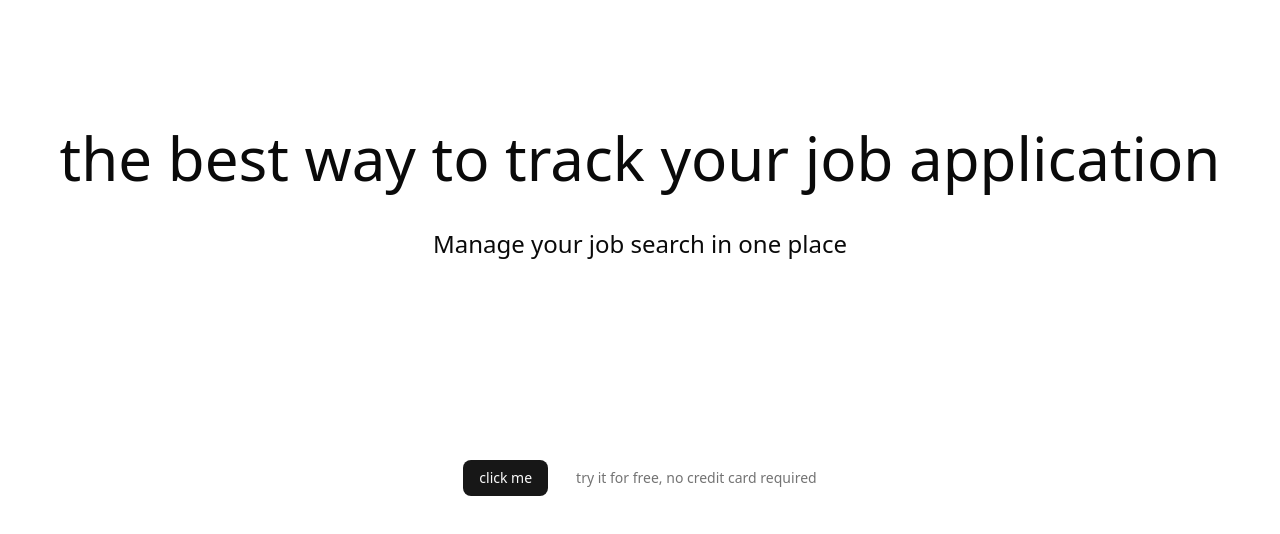
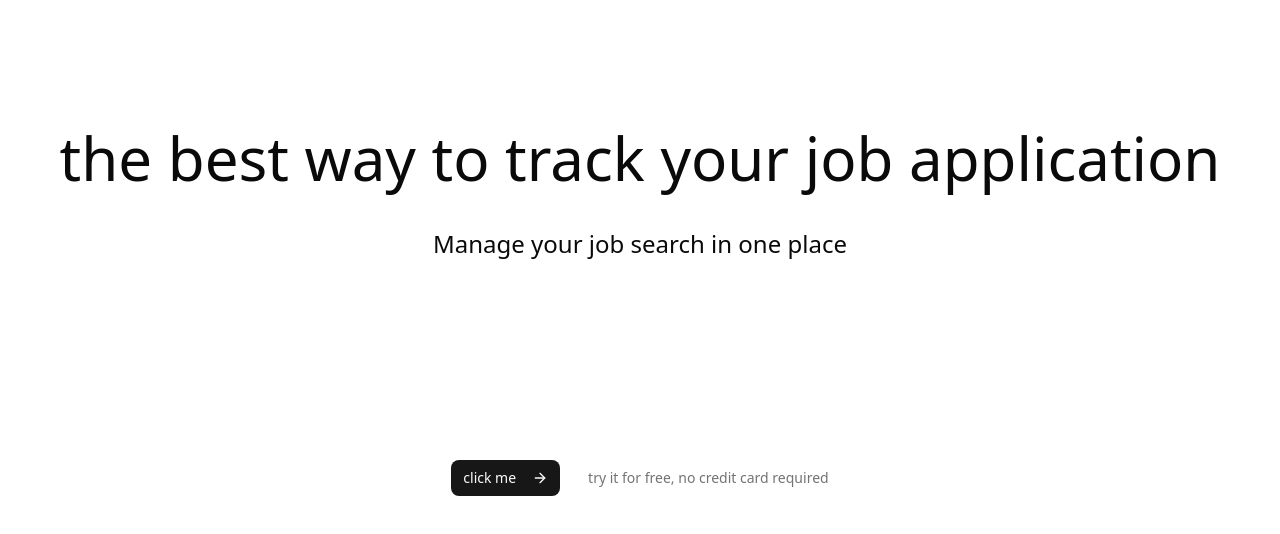
Before and after one commit to sandula-sanchana/Job-application-tracker, a Next.js app: page / in a window 1280 px wide. Shown: the top 534 px of the page. Built offline with nearby package versions, Linux system fonts and the light colour scheme.

Commit message:
add dashboard,signup and sign in pages

```diff
--- /dev/null
+++ b/app/dashboard/page.tsx
@@ -0,0 +1,10 @@
+
+
+export default function dashboard(){
+
+    return(
+        <>
+            <h1>dashboard </h1>
+        </>
+    )
+}
--- a/app/page.tsx
+++ b/app/page.tsx
@@ -1,4 +1,5 @@
 import {Button} from "@/components/ui/button";
+import {ArrowRight} from 'lucide-react'
 
 
 export default function Home() {
@@ -15,7 +16,7 @@ export default function Home() {
                          Manage your job search in one place
                      </p>
                      <div className='flex justify-center py-40 items-center gap-7 '>
-                         <Button className=''> click me</Button>
+                         <Button className=''> click me <ArrowRight className='ml-2'/></Button>
                         <p className='text-sm text-muted-foreground'> try it for free, no credit card required</p>
                      </div>
                  </div>
--- /dev/null
+++ b/app/sign-in/page.tsx
@@ -0,0 +1,10 @@
+
+
+export default function SignINPage(){
+
+    return(
+        <>
+            <h1>sign in </h1>
+        </>
+    )
+}
--- /dev/null
+++ b/app/sign-up/page.tsx
@@ -0,0 +1,10 @@
+
+
+export default function SignUpPage(){
+
+    return(
+        <>
+            <h1>sign up</h1>
+        </>
+    )
+}
```
